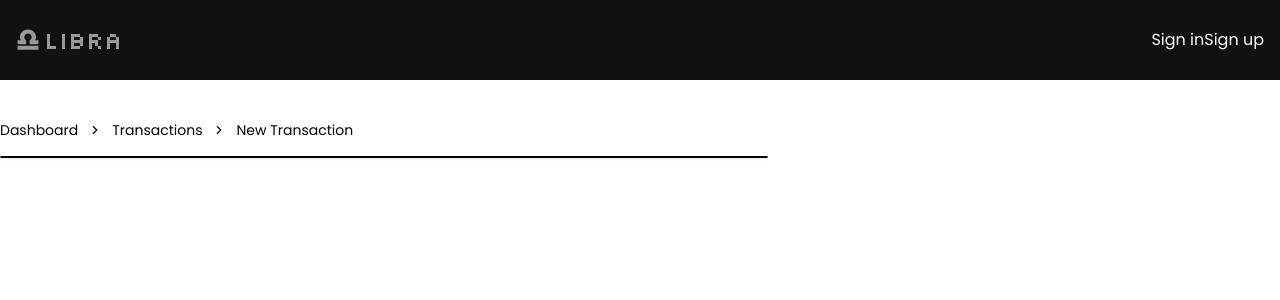
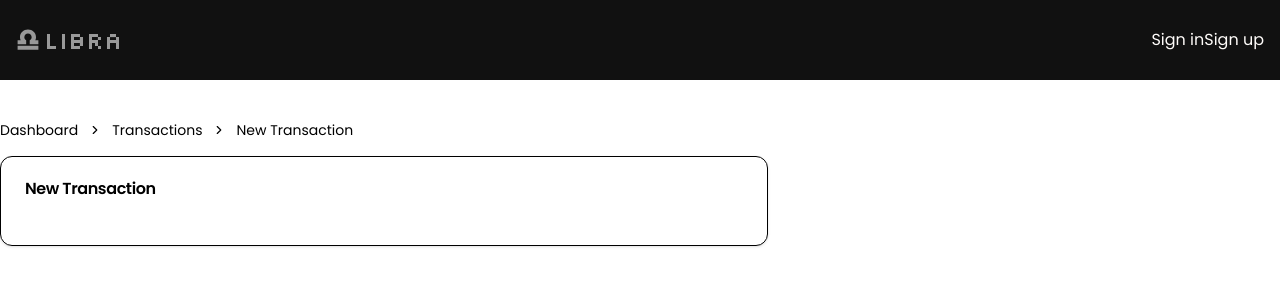
Before and after one commit to Nimira43/Libra, a Next.js app: page /dashboard/transactions/new in a window 1280 px wide. Shown: the top 300 px of the page. Built offline with nearby package versions, Linux system fonts and the light colour scheme; no server answers; a web font is replaced by a local one.

Commit message:
Card setup - 1

```diff
--- a/app/dashboard/transactions/new/page.tsx
+++ b/app/dashboard/transactions/new/page.tsx
@@ -1,5 +1,5 @@
 import { Breadcrumb, BreadcrumbItem, BreadcrumbLink, BreadcrumbList, BreadcrumbPage, BreadcrumbSeparator } from '@/components/ui/breadcrumb'
-import { Card } from '@/components/ui/card'
+import { Card, CardContent, CardHeader, CardTitle } from '@/components/ui/card'
 import Link from 'next/link'
 
 export default function NewTransactionPage() {
@@ -31,7 +31,14 @@ export default function NewTransactionPage() {
         </BreadcrumbList>
       </Breadcrumb>
       <Card className='mt-4 max-w-screen-md'>
+        <CardHeader>
+          <CardTitle>
+            New Transaction
+          </CardTitle>
+        </CardHeader>
+        <CardContent>
 
+        </CardContent>
       </Card>
     </div>
   )
```
